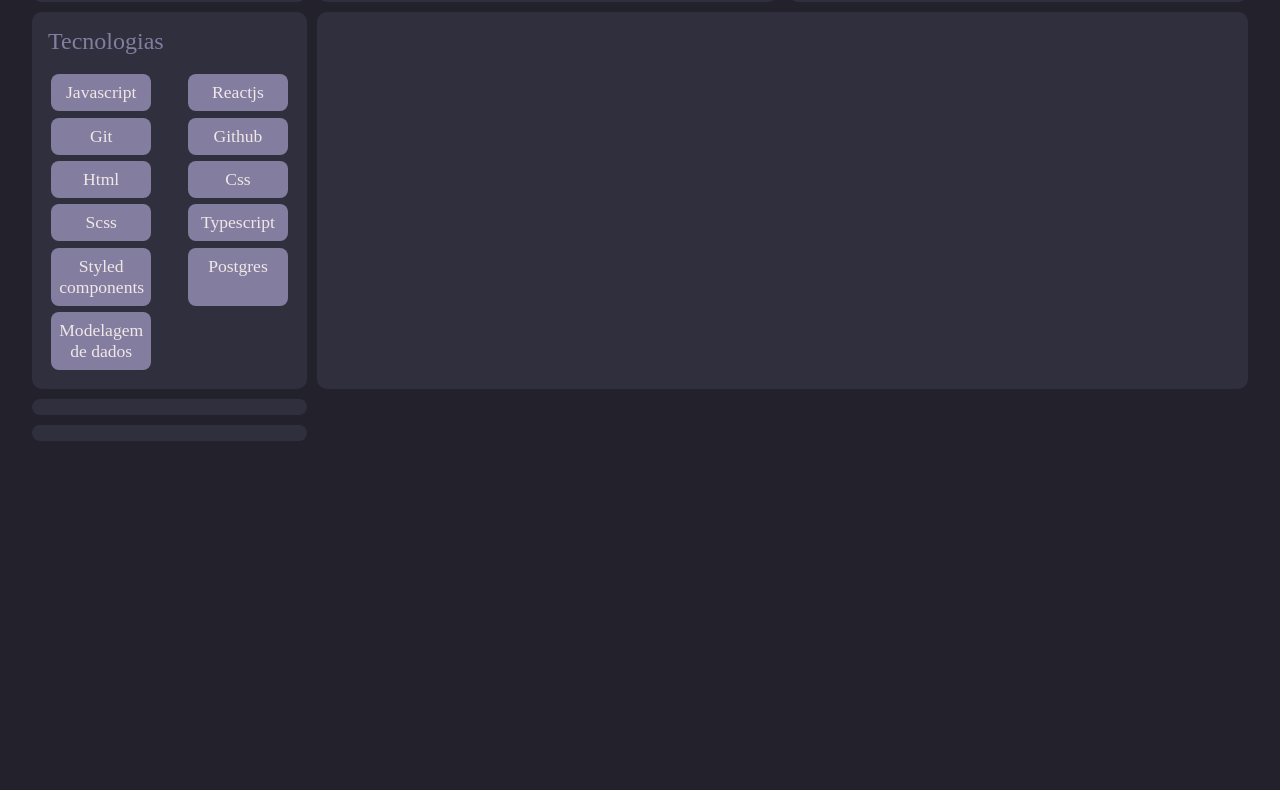
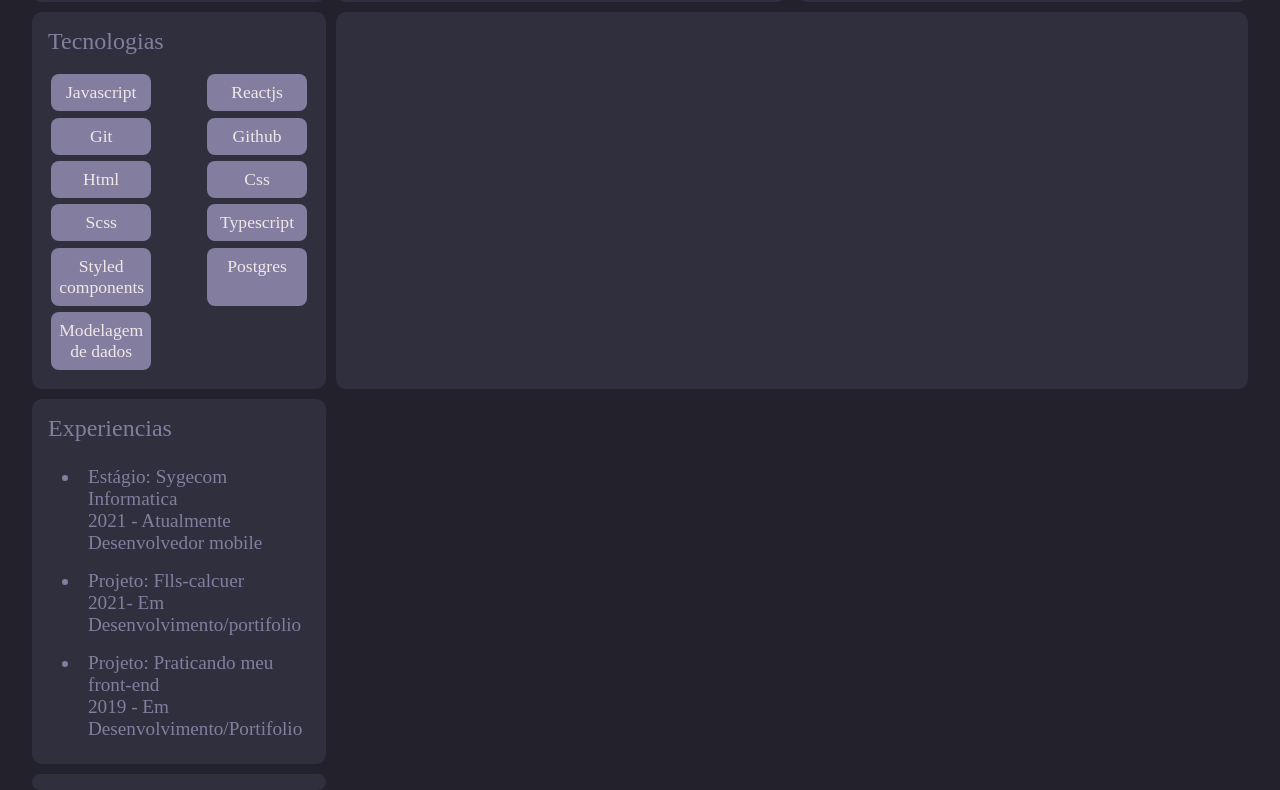
Before and after one commit to denner-august/curriculo-2.0, a Next.js app: page / in a window 1280 px wide. Shown: the part 937-1727 px from the top of the page. Before the commit the page ends 1378 px from the top, so only its background shows below. Built offline with nearby package versions, Linux system fonts and the light colour scheme.

Commit message:
experiencia

```diff
--- a/src/components/experience/index.tsx
+++ b/src/components/experience/index.tsx
@@ -1,3 +1,26 @@
+import { Container } from "./styles";
+
 export default function Experience() {
-  return <div className="experience"></div>;
+  return (
+    <Container className="experience">
+      <p>Experiencias</p>
+      <ul>
+        <li>
+          Estágio: Sygecom Informatica <br></br>
+          2021 - Atualmente <br></br>
+          Desenvolvedor mobile
+        </li>
+
+        <li>
+          Projeto: Flls-calcuer<br></br>
+          2021- Em Desenvolvimento/portifolio <br></br>
+        </li>
+
+        <li>
+          Projeto: Praticando meu front-end<br></br>
+          2019 - Em Desenvolvimento/Portifolio
+        </li>
+      </ul>
+    </Container>
+  );
 }
--- /dev/null
+++ b/src/components/experience/styles.ts
@@ -0,0 +1,25 @@
+import styled from "styled-components";
+
+export const Container = styled.div`
+display: flex;
+flex-direction: column;
+ul{
+    display: flex;
+    flex-direction: column;
+    margin-left: 2rem;
+
+    li{
+        list-style: disc;
+        font-size: 1.2rem;
+
+    }
+    li:hover{
+        color: white;
+        transition: 0.2s;
+        cursor: pointer;
+    }
+}
+p{
+    font-size: 1.5rem;
+}
+`
```
